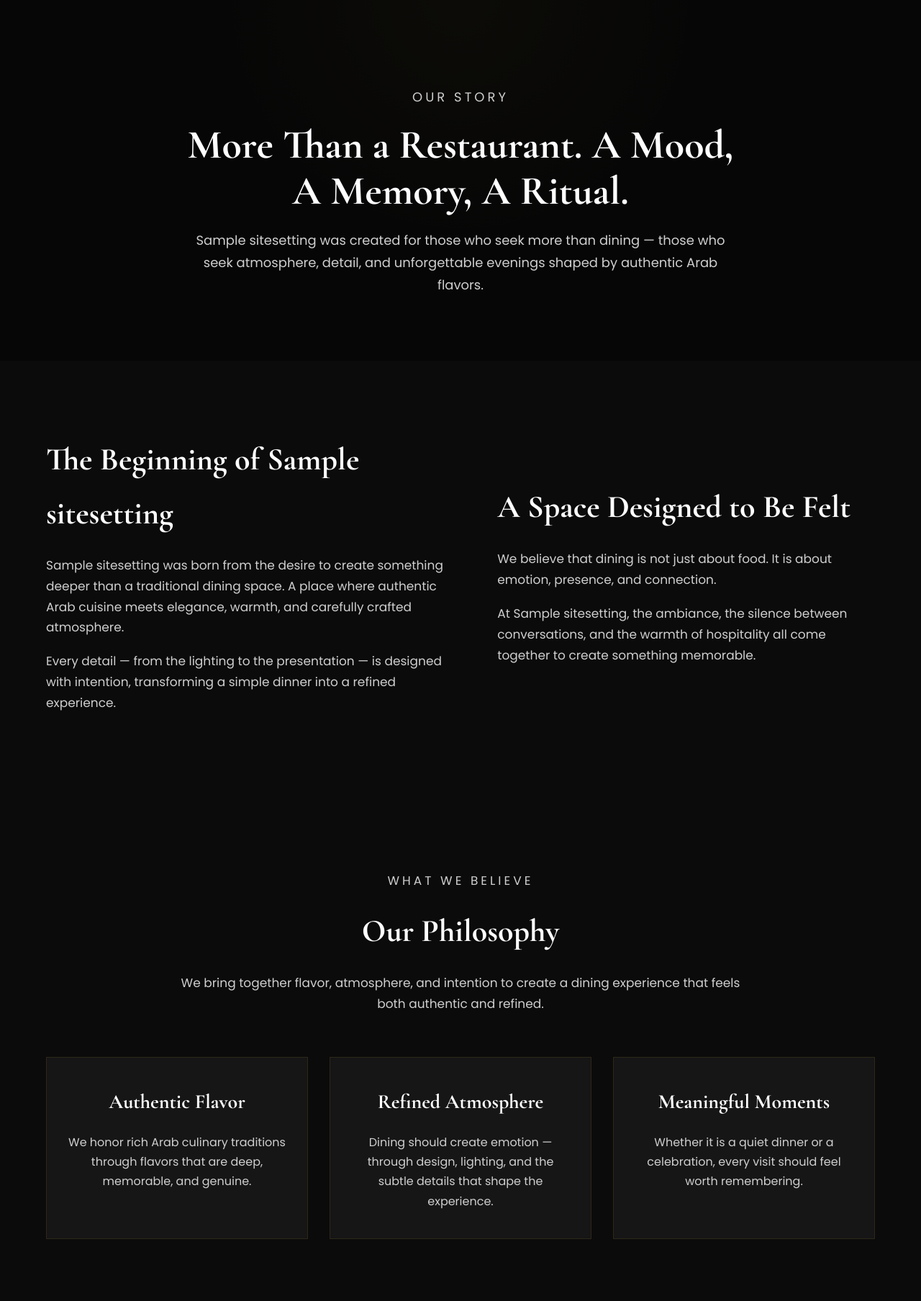
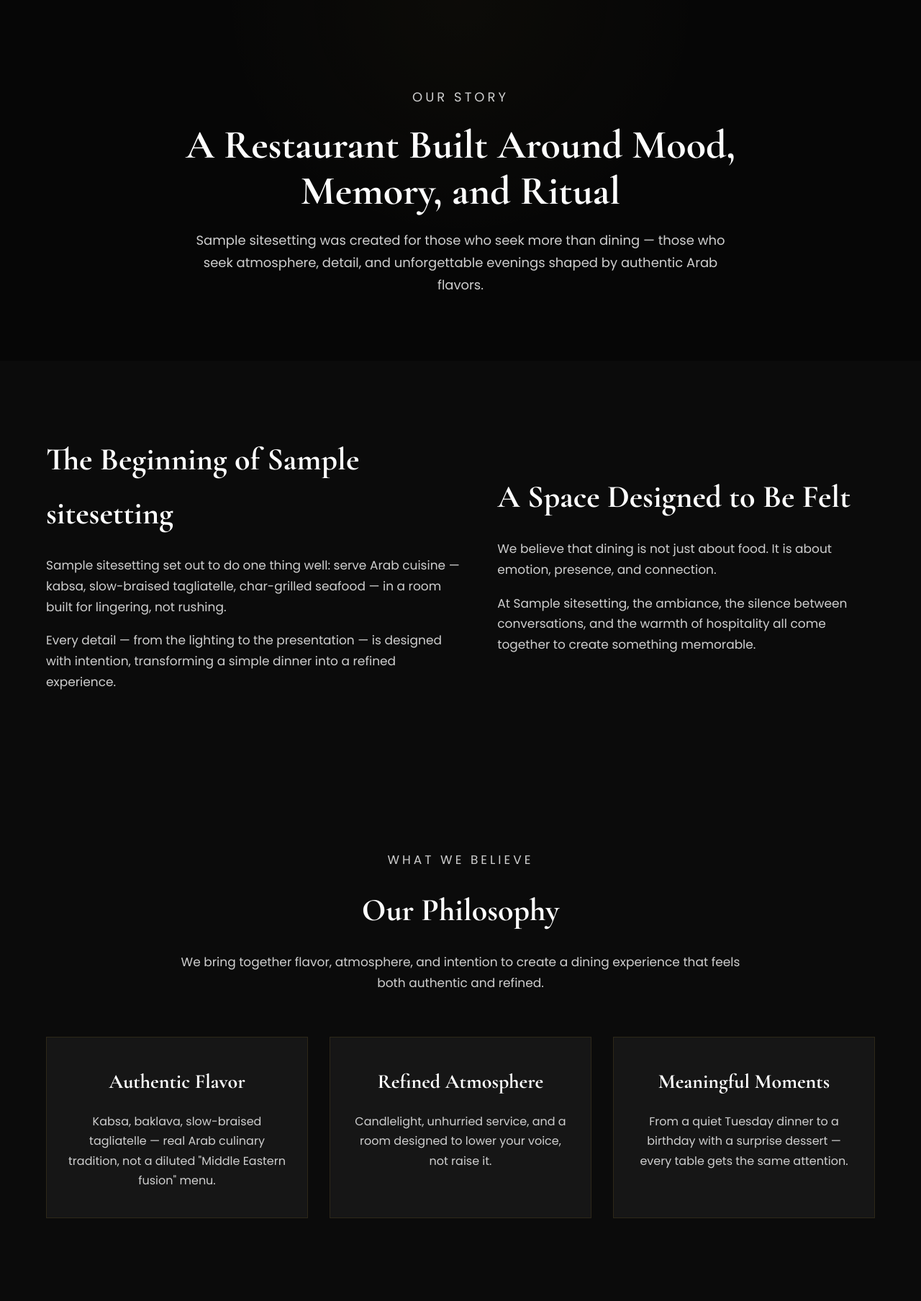
Before and after one commit to SanduAndreea22/al_noir, a Django app: page /about/ in a window 1280 px wide. Shown: the part 113-1920 px from the top of the page at 72% size. Run offline with Django 5.2, Linux system fonts and the light colour scheme; tables that the repository leaves empty hold one stand-in row (values such as "Sample post"); grey boxes marked "Sample" are stand-in pictures.

Commit message:
Rewrite generic/cliché copy flagged in the copy audit
- Home "Our Experience" intro: replaced the generic "every detail is
  designed..." line with specific menu/atmosphere details
- Home "Our Story" teaser: shortened so it no longer duplicates the
  About page almost word-for-word; CTA renamed "Discover More" ->
  "Read Our Story" to say where it actually goes
- About hero title: "More Than a Restaurant. A Mood, A Memory, A
  Ritual." was three sentence fragments stitched together for effect;
  rewritten as one coherent line, same imagery
- About "born from the desire..." paragraph: replaced vague framing
  with concrete menu items and room description
- About philosophy cards (Authentic Flavor / Refined Atmosphere /
  Meaningful Moments): descriptions were interchangeable with any
  restaurant's; now tied to specific dishes and details
- About pull-quote: replaced the "we don't just serve food, we serve
  X" cliché with something specific to the cuisine
- Reviews intro: cut the generic "discover the impressions..." filler
- Contact intro: replaced the boilerplate "we'd love to hear from
  you" opener
- Events intro: matched the concrete tone already used by the event
  cards below it

Co-Authored-By: Claude Sonnet 5 <noreply@anthropic.com>
Claude-Session: https://claude.ai/code/session_01SZwcATdGuo2EmvZAHHKLmi

```diff
--- a/templates/core/about.html
+++ b/templates/core/about.html
@@ -7,7 +7,7 @@
 <section class="page-hero reveal">
     <div class="container page-hero-content">
         <p class="section-eyebrow">OUR STORY</p>
-        <h1>More Than a Restaurant. A Mood, A Memory, A Ritual.</h1>
+        <h1>A Restaurant Built Around Mood, Memory, and Ritual</h1>
         <p>
             {{ site_settings.restaurant_name }} was created for those who seek more than dining —
             those who seek atmosphere, detail, and unforgettable evenings shaped by authentic Arab flavors.
@@ -20,8 +20,8 @@
         <div class="text-column reveal">
             <h2>The Beginning of {{ site_settings.restaurant_name }}</h2>
             <p>
-                {{ site_settings.restaurant_name }} was born from the desire to create something deeper than a traditional dining space.
-                A place where authentic Arab cuisine meets elegance, warmth, and carefully crafted atmosphere.
+                {{ site_settings.restaurant_name }} set out to do one thing well: serve Arab cuisine — kabsa, slow-braised
+                tagliatelle, char-grilled seafood — in a room built for lingering, not rushing.
             </p>
             <p>
                 Every detail — from the lighting to the presentation — is designed with intention,
@@ -56,21 +56,23 @@
             <div class="feature-card reveal">
                 <h3>Authentic Flavor</h3>
                 <p>
-                    We honor rich Arab culinary traditions through flavors that are deep, memorable, and genuine.
+                    Kabsa, baklava, slow-braised tagliatelle — real Arab culinary tradition, not a diluted
+                    "Middle Eastern fusion" menu.
                 </p>
             </div>
 
             <div class="feature-card reveal">
                 <h3>Refined Atmosphere</h3>
                 <p>
-                    Dining should create emotion — through design, lighting, and the subtle details that shape the experience.
+                    Candlelight, unhurried service, and a room designed to lower your voice, not raise it.
                 </p>
             </div>
 
             <div class="feature-card reveal">
                 <h3>Meaningful Moments</h3>
                 <p>
-                    Whether it is a quiet dinner or a celebration, every visit should feel worth remembering.
+                    From a quiet Tuesday dinner to a birthday with a surprise dessert — every table gets
+                    the same attention.
                 </p>
             </div>
         </div>
@@ -94,8 +96,8 @@
 <section class="quote-section reveal">
     <div class="container">
         <h2>
-            We do not simply serve food.<br>
-            We create evenings worth remembering.
+            No rushed courses, no dimmed-down flavor —<br>
+            just Arab cooking served the way it deserves to be.
         </h2>
     </div>
 </section>
--- a/templates/core/contact.html
+++ b/templates/core/contact.html
@@ -8,7 +8,7 @@
         <p class="section-eyebrow">CONTACT</p>
         <h1>Get in Touch</h1>
         <p>
-            We would love to hear from you. Reach out for reservations, private events, or general inquiries.
+            Questions about a reservation, a private event, or anything else — this goes straight to our team.
         </p>
     </div>
 </section>
--- a/templates/core/reviews.html
+++ b/templates/core/reviews.html
@@ -9,7 +9,7 @@
         <p class="section-eyebrow">GUEST REVIEWS</p>
         <h1>What Our Guests Say</h1>
         <p>
-            Discover the impressions, moments, and experiences shared by our guests.
+            Real notes from real tables — including the ones that weren't perfect.
         </p>
     </div>
 </section>
--- a/templates/operations/events.html
+++ b/templates/operations/events.html
@@ -6,7 +6,7 @@
     <div class="container page-hero-content reveal">
         <p class="section-eyebrow">WHAT'S ON</p>
         <h1>Events at {{ site_settings.restaurant_name }}</h1>
-        <p>Live music, tasting menus, and celebrations shaped by the {{ site_settings.restaurant_name }} atmosphere.</p>
+        <p>Wine pairings, live sets, and the occasional excuse to stay past dessert.</p>
     </div>
 </section>
 
```
Also changed, not shown: templates/core/home.html (+5 -6 lines).
